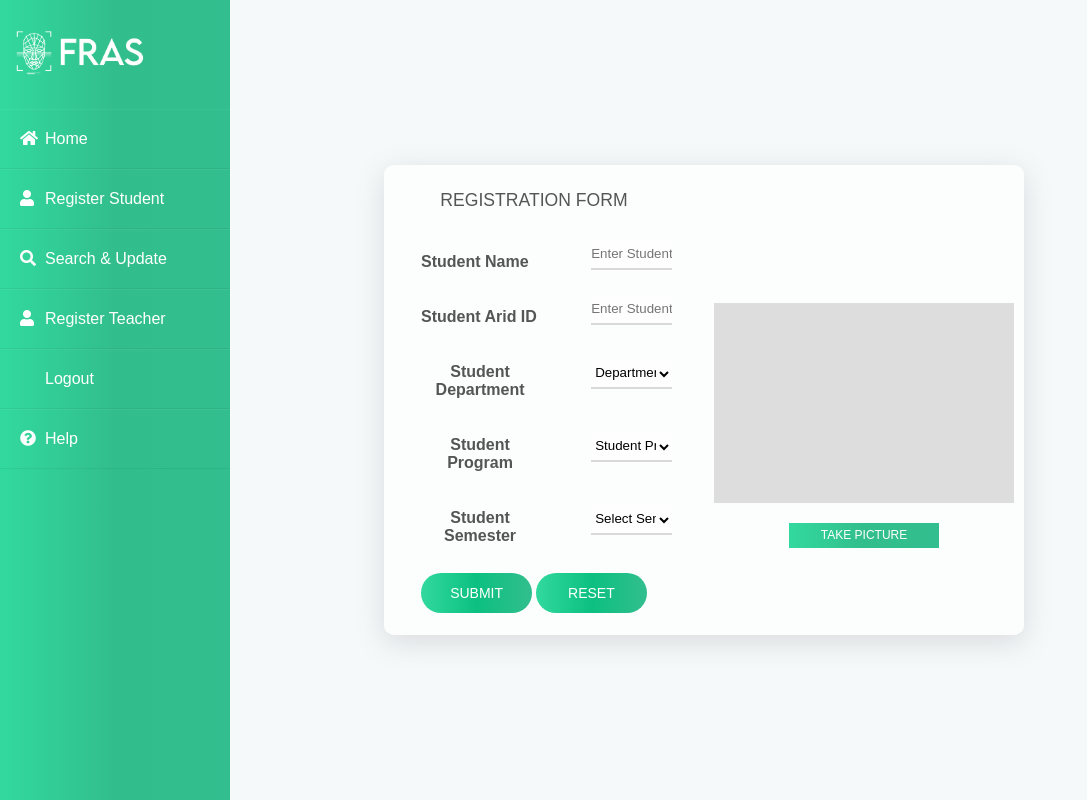
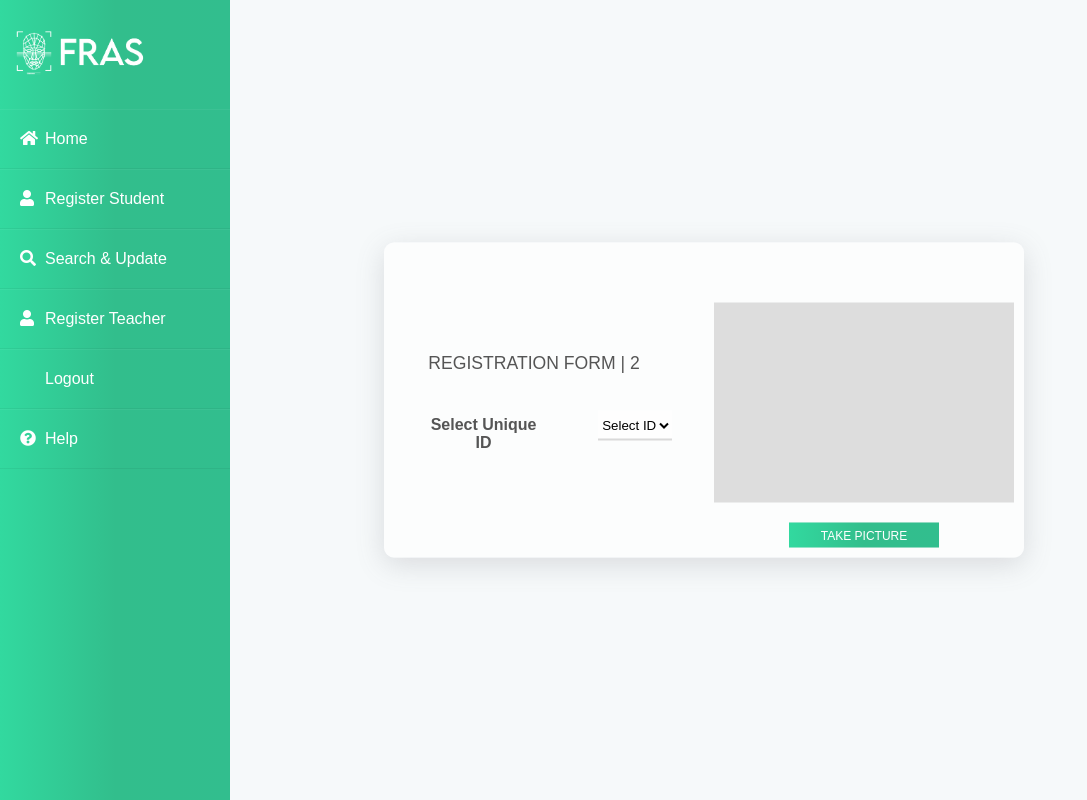
Before and after one commit to ticTechtoee/Attendance-IRIS, a Django app: page /capture_image/ in a window 1280 px wide. Shown: the whole page, without its empty margins (0-1087 px from the left). Run offline with Django 4.2, Linux system fonts and the light colour scheme; some libraries are stand-ins or nearby versions.

Commit message:
data training

```diff
--- a/AccountApp/models.py
+++ b/AccountApp/models.py
@@ -3,10 +3,12 @@
 from core.models import Department, Program, Semester, ApplicationType
 
 class AppUser(AbstractUser):
+    custom_unique_id = models.CharField(max_length=20, unique=True, null=True, blank=True)
     profile_picture = models.ImageField(upload_to='profile_pics/', null=True, blank=True)
     department = models.ForeignKey(Department, null=True, blank=True, on_delete=models.DO_NOTHING)
     program = models.ForeignKey(Program, null=True, blank=True, on_delete=models.DO_NOTHING)
     semester = models.ForeignKey(Semester, null=True, blank=True, on_delete=models.DO_NOTHING)
+    image_path = models.FilePathField(null=True, blank=True)
 
     # Additional field for storing the application type
     application_type = models.ForeignKey(ApplicationType, null=True, blank=True, on_delete=models.DO_NOTHING)
--- /dev/null
+++ b/core/templates/core/capture_image.html
@@ -0,0 +1,70 @@
+<!DOCTYPE html>
+{% load static %}
+
+<html>
+
+<head>
+    <title>Cature Image</title>
+    <link href="{% static 'CSS/student_reg.css' %}" rel="stylesheet" type="text/css">
+    <link rel='icon' href="{% static '/Images/face-attendance-icon.png' %}">
+    <link rel="stylesheet" href="https://pro.fontawesome.com/releases/v5.10.0/css/all.css">
+</head>
+
+<body>
+    <div class="wrapper">
+        <div class="sidebar">
+            <a href="#"><img src={% static 'Images/FRAS_Logo.png' %}></a>
+            <ul>
+                <li><a href="#"><i class="fas fa-home"></i>Home</a></li>
+                <li><a href="#"><i class="fas fa-user"></i>Register Student</a></li>
+                <li><a href="#"><i class="fas fa-search"></i>Search & Update</a></li>
+                <li><a href="#"><i class="fas fa-user"></i>Register Teacher</a></li>
+                <li><a href="#"><i class="fas fa-sign-out"></i>Logout</a></li>
+                <li><a href="#"><i class="fas fa-question-circle"></i>Help</a></li>
+            </ul>
+        </div>
+        <div class="full_reg_form">
+            <div class="reg_form">
+                <form action="" method="post" enctype="multipart/form-data">
+                    {% csrf_token %}
+                    <table style="width: 100%;">
+                        <caption>Registration form | 2</caption>
+
+                            <tr>
+                                <th>Select Unique ID</th>
+                                <td>
+                                    <select name="c_u_id" id="semester" class="input" class="form-control"
+                                        placeholder="Semester" required>
+                                        <option value="" disabled selected>Select ID</option>
+                                        {% for user in user_data %}
+                                        <option value="{{user.custom_unique_id}}">{{user.custom_unique_id}}</option>
+                                        {% endfor %}
+
+                                    </select>
+                                </td>
+                            </tr>
+
+
+                    </table>
+            </div>
+            <div class="cam">
+                <div class="video-wrap">
+                    <video id="video" width="640" height="480" autoplay></video>
+
+                </div>
+                <div class="controller"><input type="submit" id="snap" class="student-pic-btn" value="Take Picture">
+                </div>
+
+            </div>
+            </form>
+        </div>
+
+    </div>
+    </div>
+
+
+    <script src="https://code.jquery.com/jquery-3.6.4.min.js"></script>
+    <script src="{% static '/assets/js/webcam.js' %}"></script>
+</body>
+
+</html>
--- a/core/templates/core/student.html
+++ b/core/templates/core/student.html
@@ -4,7 +4,7 @@
 <html>
 
 <head>
-    <title>Student Registration Form</title>
+    <title>Registration Form | 1</title>
     <link href="{% static 'CSS/student_reg.css' %}" rel="stylesheet" type="text/css">
     <link rel='icon' href="{% static '/Images/face-attendance-icon.png' %}">
     <link rel="stylesheet" href="https://pro.fontawesome.com/releases/v5.10.0/css/all.css">
@@ -30,50 +30,54 @@
                     <table style="width: 100%;">
                         <caption>Registration form</caption>
                         <tr>
-                            <th>Student Name</th>
-                            <td><input type="text" class="input" name="fname" maxlength="30" title="Enter Name"
-                                    placeholder="Enter Student Name" required /></td>
-                        </tr>
-                        <tr>
-                            <th>Student Arid ID</th>
-                            <td><input type="text" class="input" name="student_id" placeholder="Enter Student ID"
-                                    required />
-                                <span style="color:red">{{useriderror}}</span>
+                            <th>Unique ID</th>
+                            <td><input type="text" class="input" name="Unique_ID"
+                                    placeholder="Unique ID for Each Person" required />
                             </td>
 
                         </tr>
                         <tr>
-                            <th>Student Department</th>
+                            <th>Username</th>
+                            <td><input type="text" class="input" name="username" maxlength="30" title="Enter username"
+                                    placeholder="Enter username" required /></td>
+                        </tr>
+                        <tr>
+                            <th>First Name</th>
+                            <td><input type="text" class="input" name="fname" maxlength="30" title="Enter Name"
+                                    placeholder="Enter Person Name" required /></td>
+                        </tr>
+                        <tr>
+                            <th>Last Name</th>
+                            <td><input type="text" class="input" name="lname" maxlength="30" title="Enter Name"
+                                    placeholder="Enter Person Name" required /></td>
+                        </tr>
+                        <tr>
+                            <th>Email</th>
+                            <td><input type="email" class="input" name="email" maxlength="30" title="Enter Email"
+                                    placeholder="Enter Valid Email" required /></td>
+                        </tr>
+                        <tr>
+                            <th>Department</th>
                             <td>
-                                <select name="department" id="department" class="input" class="form-control" placeholder="Department"
-                                    required>
+
+                                <select name="department" id="department" class="input" class="form-control"
+                                    placeholder="Department" required>
                                     <option value="" disabled selected>Department</option>
-                                    <option value="Computer Science">Computer Science</option>
-                                    <option value="Life Science">Life Science</option>
-                                    <option value="BBA">BBA</option>
-                                    <option value="Math">Math</option>
+                                    {% for names in dept_names %}
+                                    <option value="{{names.id}}">{{names.department_name}}</option>
+                                    {% endfor %}
                                 </select>
                             </td>
                         </tr>
+                        {% if app_type.type_app == "OTHER" %}
+                        {% else %}
                         <tr>
                             <th>Student Program</th>
                             <td>
-                                <select name="program" id="program" class="input" class="form-control" placeholder="Student Program"
-                                    required>
+                                <select name="program" id="program" class="input" class="form-control"
+                                    placeholder="Student Program" required>
                                     <option value="" disabled selected>Student Program</option>
-                                    <option value="BSCS">BSCS</option>
-                                    <option value="BSIT">BSIT</option>
-                                    <option value="BSCS (AI)">BSCS (AI)</option>
-                                    <option value="BSSE">BSSE</option>
-                                    <option value="BS Zoology">BS Zoology</option>
-                                    <option value="BS Botany">BS Botany</option>
-                                    <option value="BS Biochemistry">BS Biochemistry</option>
-                                    <option value="BS Math">BS Math</option>
-                                    <option value="BS Microbiology">BS Microbiology</option>
 
-                                    <option value="BS HND">BS HND</option>
-                                    <option value="BBA 2 Years">BBA 2 Years</option>
-                                    <option value="BBA">BBA</option>
 
 
                                 </select>
@@ -82,21 +86,14 @@
                         <tr>
                             <th>Student Semester</th>
                             <td>
-                                <select name="semester" id="semester" class="input" class="form-control" placeholder="Semester"
-                                    required>
+                                <select name="semester" id="semester" class="input" class="form-control"
+                                    placeholder="Semester" required>
                                     <option value="" disabled selected>Select Semester</option>
-                                    <option value=1>Semester 1</option>
-                                    <option value=2>Semester 2</option>
-                                    <option value=3>Semester 3</option>
-                                    <option value=4>Semester 4</option>
-                                    <option value=5>Semester 5</option>
-                                    <option value=6>Semester 6</option>
-                                    <option value=7>Semester 7</option>
-                                    <option value=8>Semester 8</option>
+
                                 </select>
                             </td>
                         </tr>
-
+                        {% endif %}
                         <tr>
                             <td colspan="2">
                                 <input class="reg_btn" type="submit" />
@@ -105,23 +102,12 @@
                         </tr>
                     </table>
 
-            </div>
-            <div class="cam">
-                <div class="video-wrap">
-                    <video id="video" width="640" height="480" autoplay></video>
-
-                </div>
-                <div class="controller"><input type="submit" id="snap" class="student-pic-btn" value="Take Picture">
-                </div>
-
+                </form>
             </div>
 
-
-            </form>
         </div>
     </div>
-    <script src="https://code.jquery.com/jquery-3.6.4.min.js"></script>
-    <script src="{% static '/assets/js/webcam.js' %}"></script>
+
 </body>
 
 </html>
--- a/core/urls.py
+++ b/core/urls.py
@@ -6,8 +6,8 @@
 app_name = "core"
 
 urlpatterns = [
-    path('welcome', views.SetProjectNameView, name = "ViewWelcomePage"),
-    path('index', views.IndexPageView, name="index"),
-    path('regstudent', views.RegisterStudentView, name="ViewRegisterStudent"),
+    path('', views.SetProjectNameView, name = "ViewWelcomePage"),
+    path('index/', views.IndexPageView, name="index"),
+    path('person_registration/', views.RegisterPersonView, name="ViewRegisterPerson"),
     path('capture_image/', views.capture_image, name="ViewCaptureImage"),
 ]
--- a/core/views.py
+++ b/core/views.py
@@ -1,14 +1,19 @@
 import base64
 from django.core.files.storage import default_storage
 from django.http import JsonResponse
-from django.shortcuts import render
+from django.shortcuts import render, redirect
 from django.core.files.base import ContentFile
 from django.core.files.storage import default_storage
-from .models import ApplicationName
+from .models import ApplicationName,ApplicationType
 import os
-import logging  # Import the logging module for error logging
+from .models import Department
+from AccountApp.models import AppUser
+from datetime import datetime
 from django.views.decorators.csrf import csrf_exempt
 from django.conf import settings
+import os
+import face_recognition
+import pickle
 
 def SetProjectNameView(request):
     set_name =  ApplicationName.objects.latest('id')
@@ -22,9 +27,40 @@
     context = {'Set_Logo': set_logo}
     return render(request, 'core/index.html', context)
 
-def RegisterStudentView(request):
-    context = {}
+def RegisterPersonView(request):
+    get_dept_name = Department.objects.all()
+    try:
+        # Assuming there's only one record in the ApplicationType model
+        get_application_type = ApplicationType.objects.get()
+    except ApplicationType.DoesNotExist:
+        # Handle the case where no record is found
+        get_application_type = None
+    if request.method == 'POST':
+        u_id = request.POST.get('Unique_ID')
+        user_name = request.POST.get('username')
+        first_name = request.POST.get('fname')
+        last_name = request.POST.get('lname')
+        email = request.POST.get('email')
+        deptt = request.POST.get('department')
+
+        get_deptt = Department.objects.get(id = deptt)
+
+        AppUser(custom_unique_id=u_id, username=user_name, first_name = first_name, last_name = last_name, email= email, department=get_deptt).save()
+
+        if AppUser.save:
+            # Create a folder in the media directory using the unique ID, first name, and last name
+            folder_name = f"{u_id}_{first_name}_{last_name}"
+            media_folder_path = os.path.join("media", folder_name)
+
+            # Check if the folder already exists, and create it if not
+            if not os.path.exists(media_folder_path):
+                os.makedirs(media_folder_path)
+        return redirect('core:ViewCaptureImage')
+
+    context = {'dept_names':get_dept_name, 'app_type':get_application_type}
     return render(request, "core/student.html", context)
+
+
 
 def add_padding(data):
     # Ensure that the Base64 data has proper padding
@@ -32,16 +68,115 @@
     if padding:
         data += '=' * (4 - padding)
     return data
+
 @csrf_exempt
 def capture_image(request):
     if request.method == 'POST' and 'image_data' in request.POST:
-        image_data = request.POST['image_data'].split(',')[1]
-        image_content = ContentFile(base64.b64decode(image_data), name='captured_image.png')
+        get_id = request.POST.get('c_u_id')
 
-            # Save the image to the /captured_images/ folder in the media directory
-        image_path = 'captured_images/captured_image.png'
-        with open(os.path.join(settings.MEDIA_ROOT, image_path), 'wb') as img_file:
-            img_file.write(image_content.read())
+        try:
+            # Retrieve the AppUser based on the custom unique ID
+            user_data = AppUser.objects.get(custom_unique_id=get_id)
+
+            # Process the captured image data
+            image_data = request.POST['image_data'].split(',')[1]
+            image_content = ContentFile(base64.b64decode(image_data), name='captured_image.png')
+
+            # Generate a timestamp for the file name
+            timestamp = datetime.now().strftime("%Y%m%d%H%M%S")
+
+            # Create the folder path using the custom unique ID and names
+            folder_path = os.path.join("media", f"{get_id}_{user_data.first_name}_{user_data.last_name}")
+
+            # Check if the folder already exists, and create it if not
+            if not os.path.exists(folder_path):
+                os.makedirs(folder_path)
+
+            # Create the file name with the timestamp
+            file_name = f"{user_data.first_name}_{user_data.last_name}_{timestamp}.png"
+
+            # Create the full image path
+            image_path = os.path.join(folder_path, file_name)
+
+            # Save the image file to the specified path
+            with open(os.path.join(settings.MEDIA_ROOT, image_path), 'wb') as img_file:
+                img_file.write(image_content.read())
+
+            # Update the image path in the AppUser model
+            user_data.image_path = image_path
+            user_data.save()
+
             return JsonResponse({'message': 'Image captured and saved successfully!'})
+
+        except AppUser.DoesNotExist:
+            # Handle the case where the user with the given custom unique ID does not exist
+            return JsonResponse({'error': 'User not found'}, status=404)
+
     else:
-        return render(request, 'core/student.html')
+        get_data = AppUser.objects.filter(is_superuser=False)
+        context = {'user_data': get_data}
+        return render(request, 'core/capture_image.html', context)
+
+def train_system(dataset_path):
+    known_face_encodings = []
+    known_face_names = []
+
+    for person_folder in os.listdir(dataset_path):
+        person_path = os.path.join(dataset_path, person_folder)
+        if os.path.isdir(person_path):
+            person_name = input(f"Enter the name for the person in {person_folder}: ")
+
+            for image_file in os.listdir(person_path):
+                image_path = os.path.join(person_path, image_file)
+
+                # Load the image
+                image = face_recognition.load_image_file(image_path)
+
+                # Get the face encoding
+                face_encoding = face_recognition.face_encodings(image)
+
+                if len(face_encoding) > 0:
+                    # Store the face encoding and the corresponding person's name
+                    known_face_encodings.append(face_encoding[0])
+                    known_face_names.append(person_name)
+
+    # Save the trained data
+    with open('trained_data.dat', 'wb') as file:
+        data = {'encodings': known_face_encodings, 'names': known_face_names}
+        pickle.dump(data, file)
+
+if __name__ == "__main__":
+    dataset_path = input("Enter the path to the dataset: ")
+    train_system(dataset_path)
+    print("Training completed.")
+
+def recognize_faces(image_path):
+    # Load the trained data
+    with open('trained_data.dat', 'rb') as file:
+        data = pickle.load(file)
+        known_face_encodings = data['encodings']
+        known_face_names = data['names']
+
+    # Load the image
+    unknown_image = face_recognition.load_image_file(image_path)
+
+    # Find face locations and encodings
+    face_locations = face_recognition.face_locations(unknown_image)
+    face_encodings = face_recognition.face_encodings(unknown_image, face_locations)
+
+    for (top, right, bottom, left), face_encoding in zip(face_locations, face_encodings):
+        # Check if the face matches any known face
+        matches = face_recognition.compare_faces(known_face_encodings, face_encoding, tolerance=0.5)
+
+
+        name = "Unknown"
+
+        if True in matches:
+            first_match_index = matches.index(True)
+            name = known_face_names[first_match_index]
+
+        print(f"Person: {name}, Location: {top},{right},{bottom},{left}")
+
+if __name__ == "__main__":
+    image_path = input("Enter the path to the image for recognition: ")
+    recognize_faces(image_path)
```
Also changed, not shown: AccountApp/migrations/0002_appuser_custom_unique_id.py (added), AccountApp/migrations/0003_appuser_image_path.py (added).
